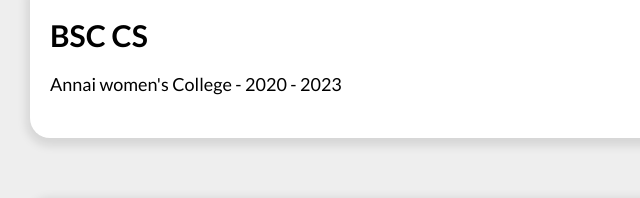
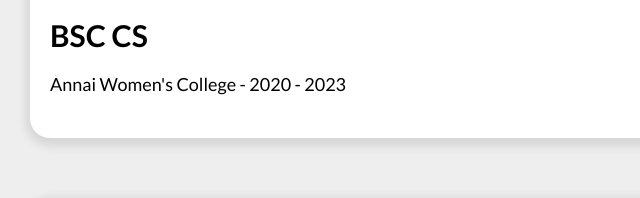
Before and after one commit to karthika2704/portfolio-website, a plain HTML site: page index.html in a window 1280 px wide. Shown: the part 593-791 px from the top of the page, 0-640 px from the left. Drawn offline with Linux system fonts and the light colour scheme.

Commit message:
Update index.html

```diff
--- a/index.html
+++ b/index.html
@@ -35,7 +35,7 @@
     <section id="education">
         <div class="first-section">
              <h2>BSC CS</h2>
-             <p>Annai women's College - 2020 - 2023</p>
+             <p>Annai Women's College - 2020 - 2023</p>
         </div>
     </section>
     <section id="skills">
```
